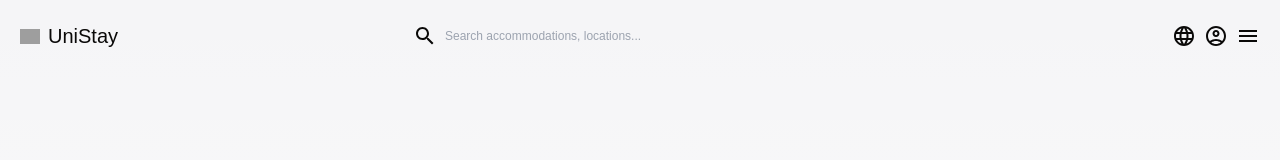
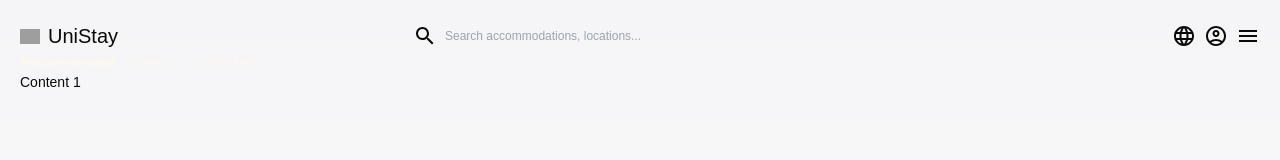
Before and after one commit to amarogu/unistayweb, a Next.js app in the folder unistaywebapp/: page / in a window 1280 px wide. Shown: the top 160 px of the page. Built offline with nearby package versions, Linux system fonts and the light colour scheme; grey boxes are pictures that could not be loaded; a web font is replaced by a local one.

Commit message:
Picker added

```diff
--- a/unistaywebapp/src/app/page.js
+++ b/unistaywebapp/src/app/page.js
@@ -1,9 +1,11 @@
+import Picker from "./picker";
 import NavBar from "./navBar";
 
 export default function Page() {
   return (
-    <div className="mx-auto container p-5 h-[100vh] font-einaReg dark:text-body-dark-emphasized text-body-light">
+    <div className="mx-auto container p-5 h-[100vh] text-sm font-einaReg dark:text-body-dark-emphasized text-body-light">
       <NavBar />
+      <Picker />
     </div>
   )
 }
--- /dev/null
+++ b/unistaywebapp/src/app/picker.js
@@ -0,0 +1,39 @@
+"use client"
+import { Tab } from "@headlessui/react"
+import { Fragment } from "react"
+
+export default function Picker() {
+    return (
+        <Tab.Group>
+            <Tab.List className="flex gap-4">
+                <Tab as={Fragment} className="focus:outline-none">
+                    {({ selected }) => (
+                        /* Use the `selected` state to conditionally style the selected tab. */
+                        <button
+                        className={
+                            selected ? 'text-body-dark-emphasized' : 'text-body-dark'
+                        }
+                        >
+                        Recommended
+                        </button>
+                    )}
+                </Tab>
+                <Tab as={Fragment} className="focus:outline-none">
+                    {({ selected }) => (
+                        <button className={selected ? 'text-body-dark-emphasized' : 'text-body-dark'}>Saved</button>
+                    )}
+                </Tab>
+                <Tab as={Fragment} className="focus:outline-none">
+                    {({ selected }) => (
+                        <button className={selected ? 'text-body-dark-emphasized' : 'text-body-dark'}>Connected</button>
+                    )}
+                </Tab>
+                {/* ...  */}
+            </Tab.List>
+            <Tab.Panels>
+                <Tab.Panel>Content 1</Tab.Panel>
+                {/* ... */}
+            </Tab.Panels>
+        </Tab.Group>
+    )
+}
```
